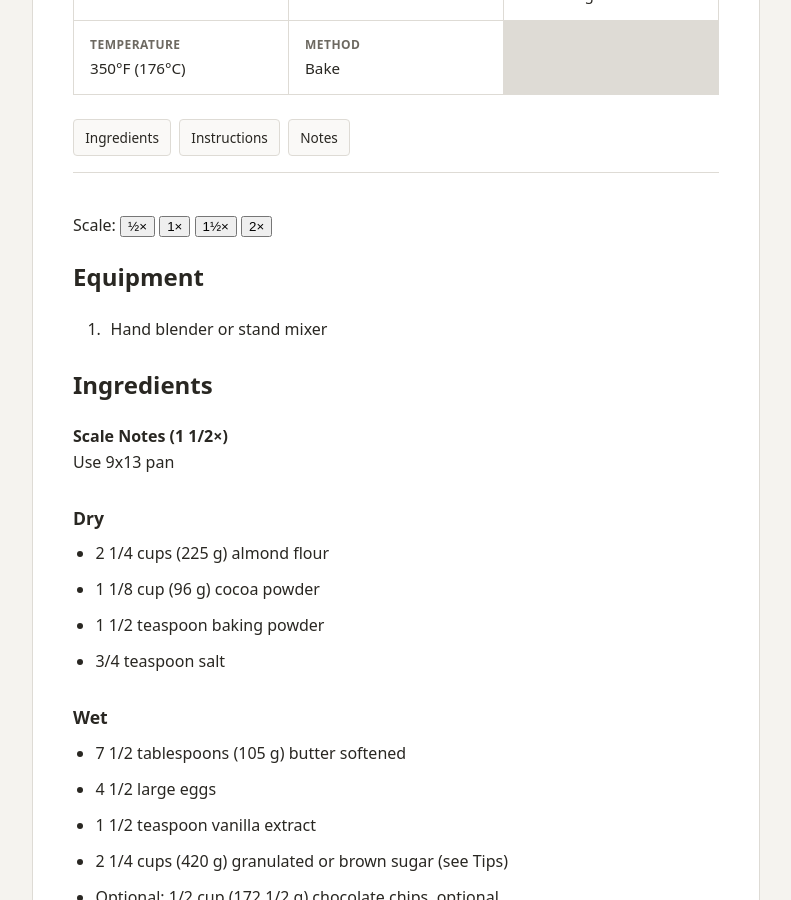
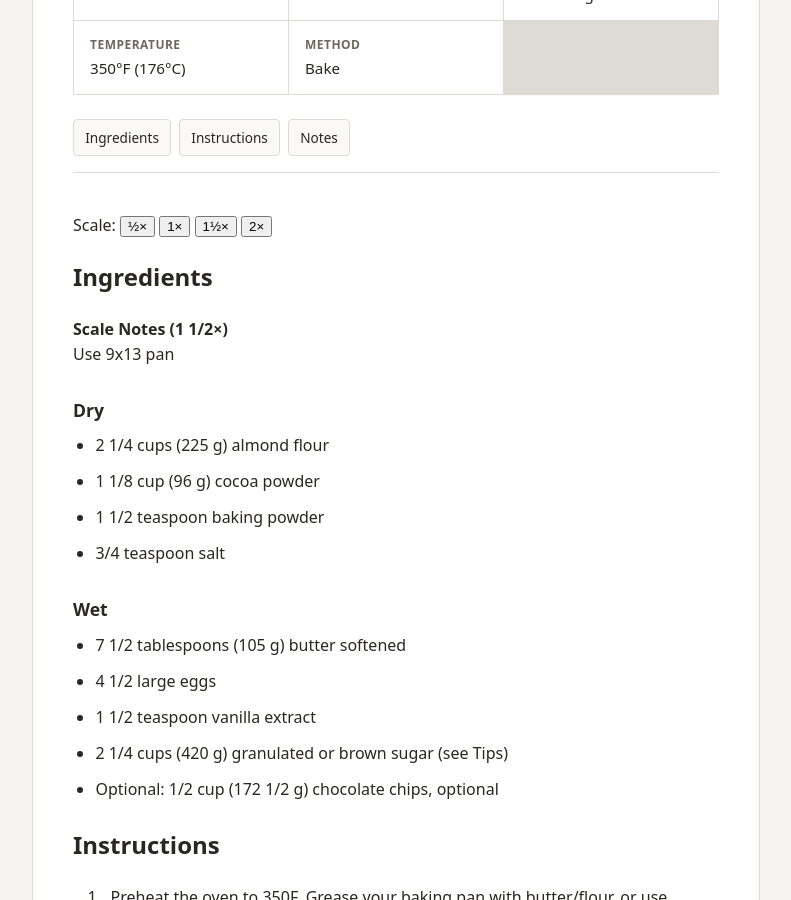
Before and after one commit to sundaycake/recipes, a Jekyll site: the page built from _recipes/almond-flour-brownies.md, in a window 1280 px wide and 900 px high, scrolled down 351 px. Shown: the whole window, without its empty margins (244-1035 px from the left). Built offline with Jekyll 4.4.1, drawn with Linux system fonts in a browser that asks for light colours.

Commit message:
Update almond-flour-brownies.md

```diff
--- a/_recipes/almond-flour-brownies.md
+++ b/_recipes/almond-flour-brownies.md
@@ -11,9 +11,9 @@ tags:
 yield: 12 servings
 default_scale: 1.5
 scale_notes:
+  - "0.5 | Use 6x6 pan"
   - "1.0 | Use 8x8 pan"
   - "1.5 | Use 9x13 pan"
-  - "0.5 | Use 6x6 pan"
   - "2.0 | Use 12x16 pan"
 
 prep_active: 20 minutes
@@ -26,10 +26,6 @@ cook_method: Bake
 source: The Big Man's World
 source_url: https://thebigmansworld.com/almond-flour-brownies/
 ---
-
-## Equipment
-
-1. Hand blender or stand mixer
 
 ## Ingredients
 
```
